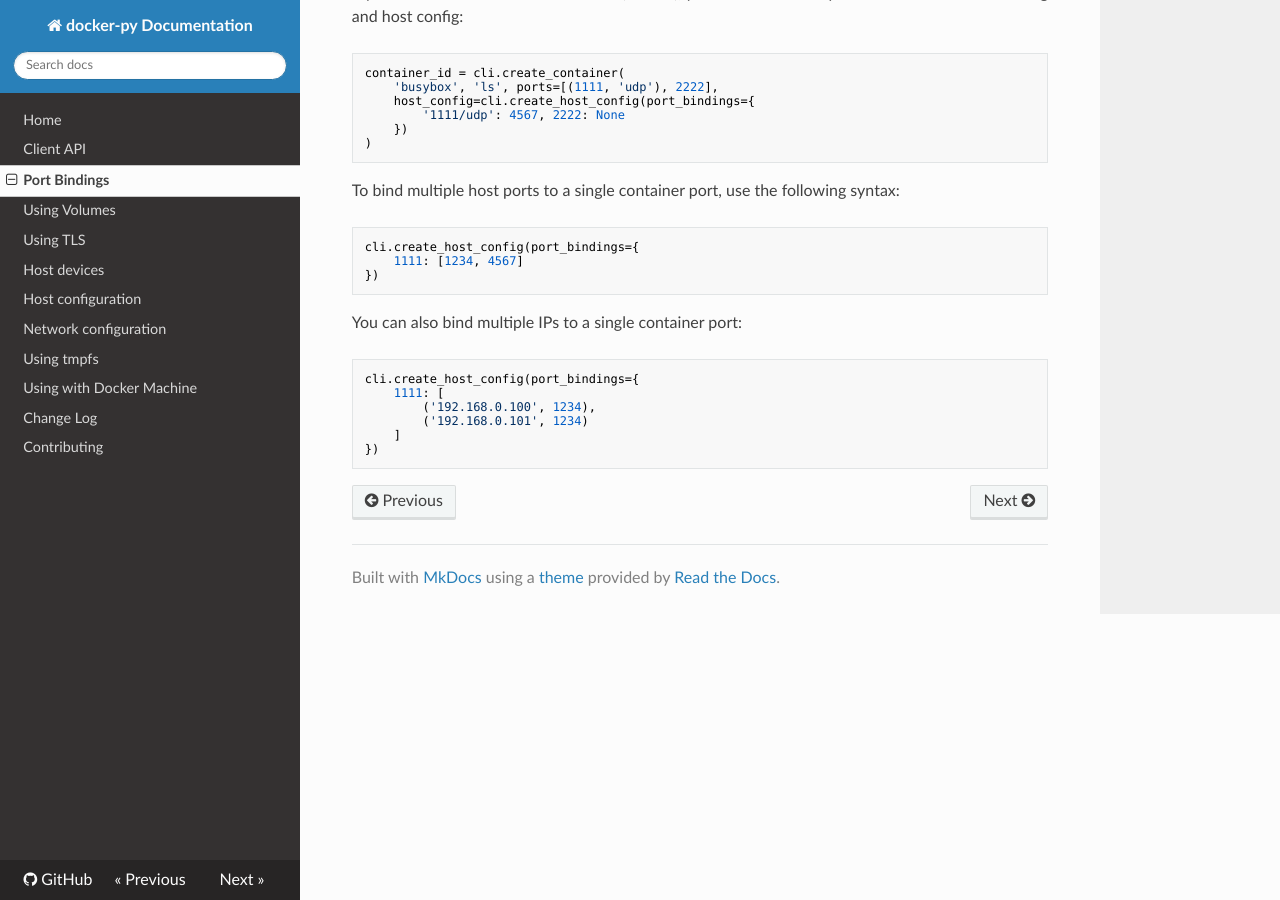
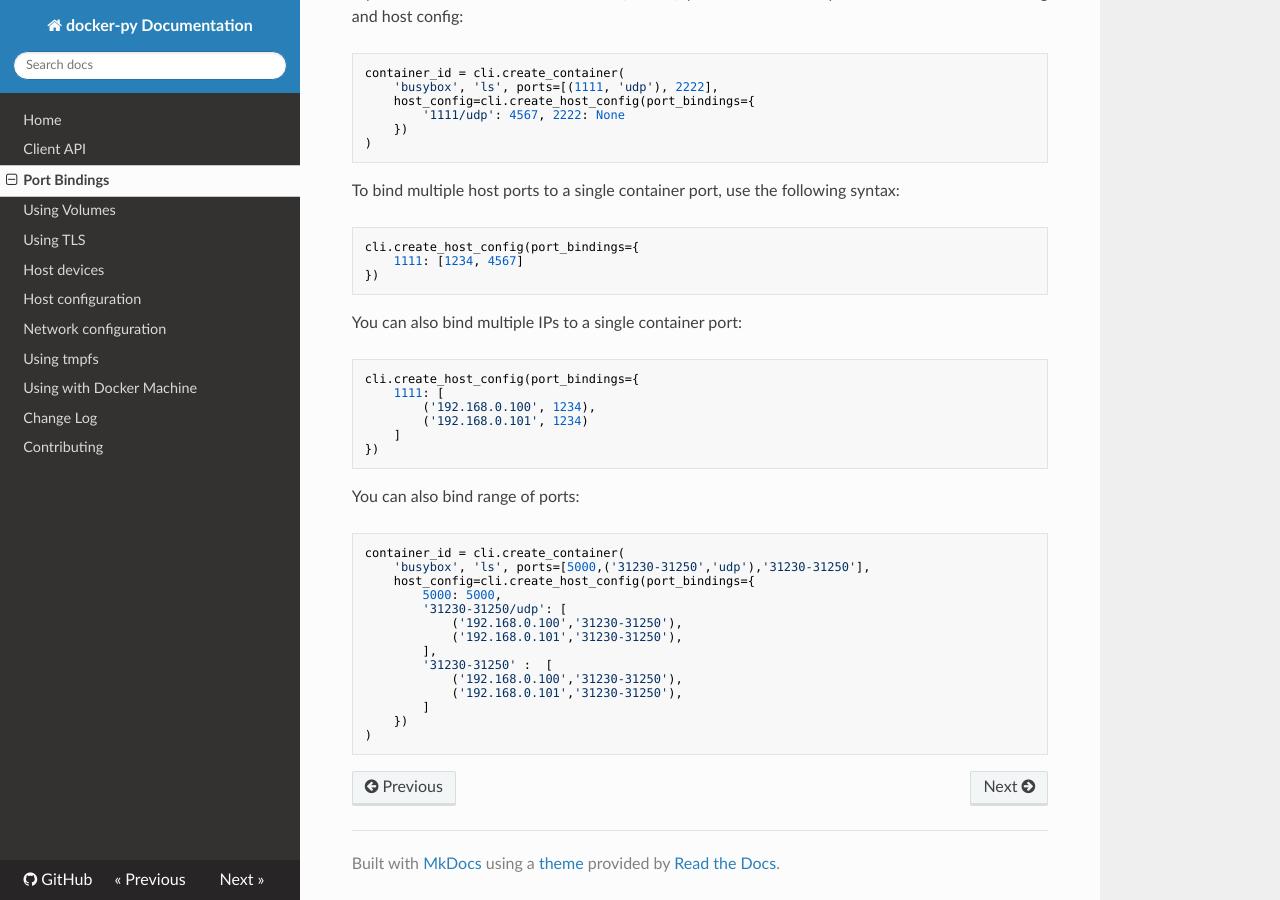
Before and after one commit to docker/docker-py, an MkDocs documentation site: the page built from docs/port-bindings.md, in a window 1280 px wide and 900 px high, scrolled down 600 px. Built offline with MkDocs 1.6.1, drawn with Linux system fonts in a browser that asks for light colours; nearby versions of some CDN libraries; old or Windows-style settings are respelled for this version of MkDocs.

Commit message:
update port-bindings.md doc accordingly
Signed-off-by: vagouzhou <vagouzhou@gmail.com>

````diff
--- a/docs/port-bindings.md
+++ b/docs/port-bindings.md
@@ -56,3 +56,21 @@ cli.create_host_config(port_bindings={
     ]
 })
 ```
+
+You can also bind range of ports:
+```python
+container_id = cli.create_container(
+    'busybox', 'ls', ports=[5000,('31230-31250','udp'),'31230-31250'],
+    host_config=cli.create_host_config(port_bindings={
+        5000: 5000,
+        '31230-31250/udp': [
+            ('192.168.0.100','31230-31250'),
+            ('192.168.0.101','31230-31250'),
+        ],
+        '31230-31250' :  [
+            ('192.168.0.100','31230-31250'),
+            ('192.168.0.101','31230-31250'),
+        ]
+    })
+)
+```
````
